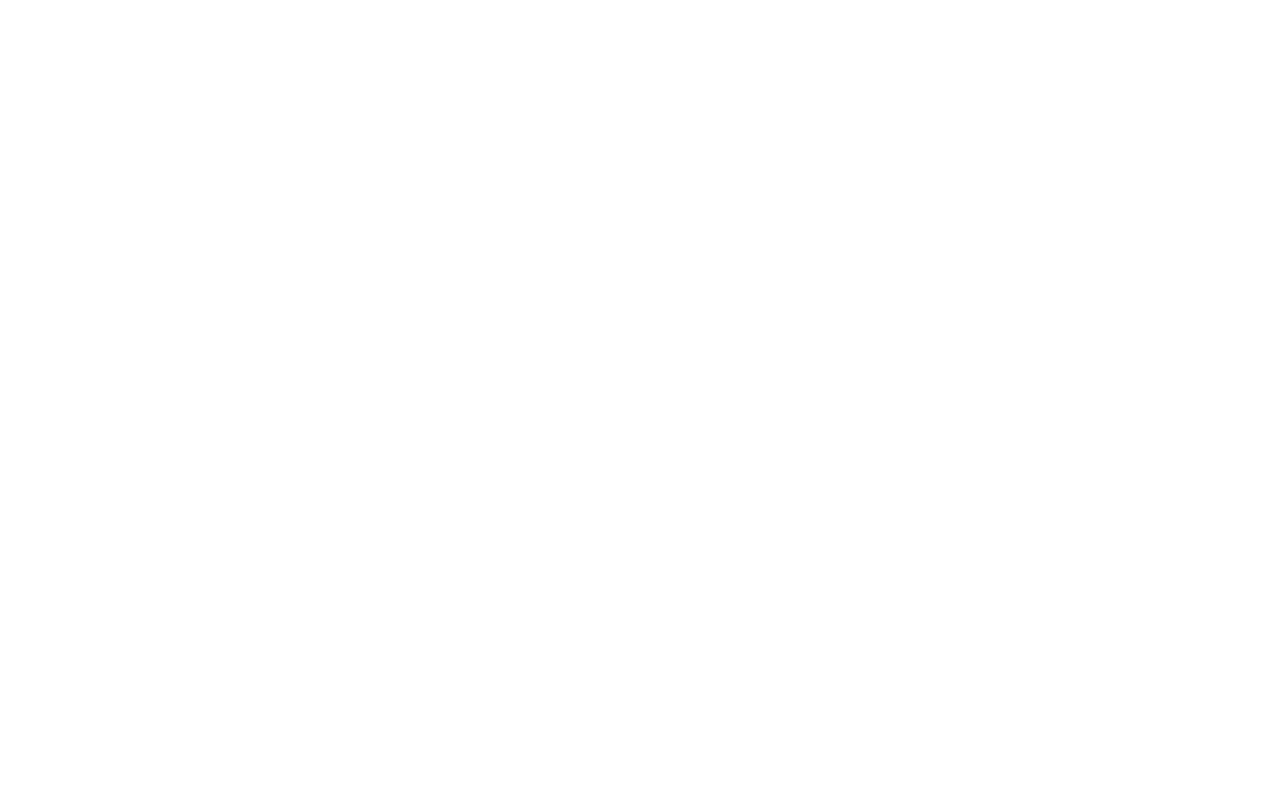
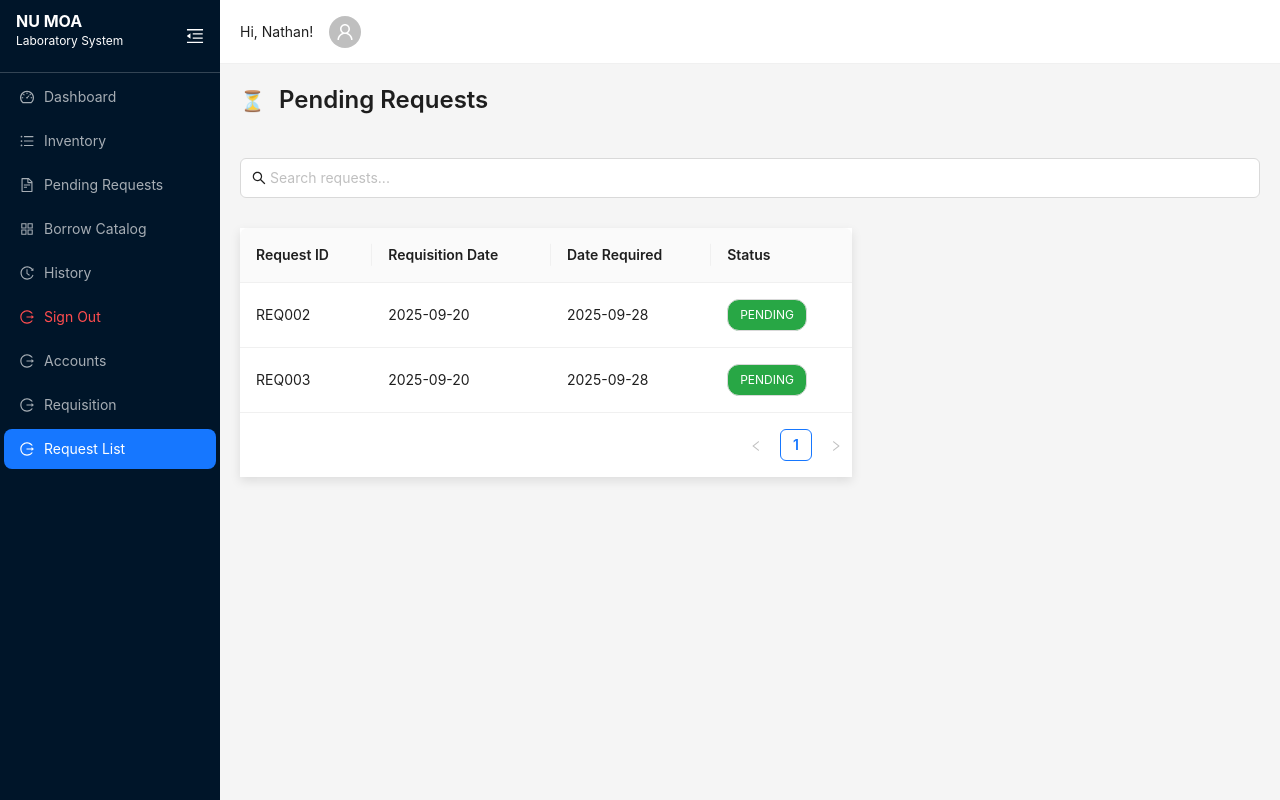
Before and after one commit to Blyn04/web-nuls, a React (Create React App) app: page /request-list in a window 1280 px wide. Before the commit this address had no page. Built offline with nearby package versions, Linux system fonts and the light colour scheme.

Commit message:
REQUEST LIST

```diff
--- a/src/components/AppController.js
+++ b/src/components/AppController.js
@@ -9,6 +9,7 @@
 import Profile from './Profile';
 import AccountManagement from './superAdmin/AccountManagement';
 import Requisition from './users/Requisition';
+import RequestList from './users/RequestList';
 
 const AppController = () => {
 
@@ -24,6 +25,7 @@
                 <Route path="/profile" element={<Profile />} />
                 <Route path="/accounts" element={<AccountManagement />} />
                 <Route path="/requisition" element={<Requisition />} />
+                <Route path="/request-list" element={<RequestList />} />
             </Routes>
         </BrowserRouter>
     )
--- a/src/components/SideBar.js
+++ b/src/components/SideBar.js
@@ -52,6 +52,10 @@
         setSelectedKey("8");
         break;
 
+      case "/request-list":
+        setSelectedKey("9");
+        break;
+
       default:
         setSelectedKey("1");
         break;
@@ -94,6 +98,10 @@
 
       case "8":
         navigate("/requisition", { replace: true });
+        break;
+
+      case "9":
+        navigate("/request-list", { replace: true });
         break;
 
       default:
@@ -190,6 +198,11 @@
             icon: <LogoutOutlined />,
             label: "Requisition",
           },
+          {
+            key: "9",
+            icon: <LogoutOutlined />,
+            label: "Request List",
+          },
         ]}
       />
     </Sider>
--- /dev/null
+++ b/src/components/styles/usersStyle/RequestList.css
@@ -0,0 +1,74 @@
+.pending-content {
+  padding: 20px;
+  background-color: #f5f5f5;
+  display: flex;
+  flex-direction: column;
+  gap: 20px;
+}
+
+.pending-header {
+  display: flex;
+  justify-content: space-between;
+  margin-bottom: 10px;
+}
+
+.icon-pending {
+  font-size: 20px;
+  margin-right: 8px;
+}
+
+.pending-main {
+  display: flex;
+  gap: 20px;
+}
+
+.pending-search {
+  margin-bottom: 10px;
+  width: 100%;
+  height: 40px;
+}
+
+.pending-table {
+  width: 60%;
+  background: white;
+  box-shadow: 0 4px 10px rgba(0, 0, 0, 0.1);
+}
+
+.status-btn {
+  background-color: #28a745;
+  color: white;
+  border-radius: 12px;
+  padding: 2px 12px;
+  font-size: 12px;
+}
+
+.details-card {
+  width: 40%;
+  box-shadow: 0 4px 12px rgba(0, 0, 0, 0.1);
+  border-top: 4px solid #28a745;
+}
+
+.details-header {
+  display: flex;
+  justify-content: space-between;
+  background-color: #28a745;
+  color: white;
+  padding: 10px;
+  font-size: 16px;
+  font-weight: bold;
+}
+
+.req-id {
+  font-style: italic;
+}
+
+.list-item {
+  display: flex;
+  justify-content: space-between;
+}
+
+.cancel-btn {
+  margin-top: 15px;
+  background-color: #ff4d4f;
+  border: none;
+}
--- /dev/null
+++ b/src/components/users/RequestList.js
@@ -0,0 +1,240 @@
+import React, { useState } from "react";
+import {
+  Layout,
+  Input,
+  Table,
+  Button,
+  Card,
+  List,
+  Typography,
+  Modal,
+  message,
+} from "antd";
+import { SearchOutlined, CloseOutlined } from "@ant-design/icons";
+import Sidebar from "../SideBar";
+import AppHeader from "../Header";
+import "../styles/usersStyle/RequestList.css";
+
+const { Content } = Layout;
+const { Title, Text } = Typography;
+
+const pendingRequests = [
+  {
+    id: "REQ002",
+    dateRequested: "2025-09-20",
+    dateRequired: "2025-09-28",
+    status: "PENDING",
+    requester: "Henreizh Nathan H. Aruta",
+    items: [
+      {
+        description: "Bond Paper",
+        itemId: "SPL02",
+        quantity: 20,
+        department: "MEDTECH",
+      },
+      {
+        description: "Paracetamol",
+        itemId: "SPL02",
+        quantity: 30,
+        department: "NURSING",
+      },
+    ],
+    message: "hello, may klase kami kc, we need these thx",
+  },
+  {
+    id: "REQ003",
+    dateRequested: "2025-09-20",
+    dateRequired: "2025-09-28",
+    status: "PENDING",
+    requester: "Henreizh Nathan H. Aruta",
+    items: [
+      {
+        description: "Bond Paper",
+        itemId: "SPL02",
+        quantity: 20,
+        department: "MEDTECH",
+      },
+      {
+        description: "Paracetamol",
+        itemId: "SPL02",
+        quantity: 30,
+        department: "NURSING",
+      },
+      {
+        description: "Syringe",
+        itemId: "SPL02",
+        quantity: 10,
+        department: "MEDTECH",
+      },
+      {
+        description: "Pen",
+        itemId: "SPL02",
+        quantity: 15,
+        department: "NURSING",
+      },
+    ],
+    message: "hello, may klase kami kc, we need these thx",
+  },
+];
+
+const columns = [
+  {
+    title: "Request ID",
+    dataIndex: "id",
+    key: "id",
+  },
+  {
+    title: "Requisition Date",
+    dataIndex: "dateRequested",
+    key: "dateRequested",
+  },
+  {
+    title: "Date Required",
+    dataIndex: "dateRequired",
+    key: "dateRequired",
+  },
+  {
+    title: "Status",
+    dataIndex: "status",
+    key: "status",
+    render: (status) => (
+      <Button type="text" className="status-btn">
+        {status}
+      </Button>
+    ),
+  },
+];
+
+const RequestList = () => {
+  const [selectedRequest, setSelectedRequest] = useState(null);
+  const [isCancelVisible, setIsCancelVisible] = useState(false);
+
+  const handleRowClick = (record) => {
+    setSelectedRequest(record);
+  };
+
+  const handleCancelRequest = () => {
+    message.success("Request successfully canceled!");
+    setSelectedRequest(null);
+    setIsCancelVisible(false);
+  };
+
+  return (
+    <Layout style={{ minHeight: "100vh" }}>
+      <Sidebar />
+
+      <Layout className="site-layout">
+        <AppHeader />
+        <Content className="pending-content">
+          <div className="pending-header">
+            <Title level={3}>
+              <span className="icon-pending">⏳</span> Pending Requests
+            </Title>
+          </div>
+
+          <div className="search-container">
+            <Input
+                placeholder="Search requests..."
+                prefix={<SearchOutlined />}
+                className="pending-search"
+                allowClear
+            />
+          </div>
+
+          <div className="pending-main">
+            <Table
+                columns={columns}
+                dataSource={pendingRequests}
+                rowKey="id"
+                onRow={(record) => ({
+                onClick: () => handleRowClick(record),
+                })}
+                className="pending-table"
+            />
+
+            {selectedRequest && (
+                <Card
+                title={
+                    <div className="details-header">
+                    <span>Details:</span>
+                    <span className="req-id">
+                        <strong>ID:</strong> {selectedRequest.id}
+                    </span>
+                    </div>
+                }
+                className="details-card"
+                >
+                <p>
+                    <strong>Requester:</strong> {selectedRequest.requester}
+                </p>
+                <p>
+                    <strong>Requisition Date:</strong> {selectedRequest.dateRequested}
+                </p>
+                <p>
+                    <strong>Date Required:</strong> {selectedRequest.dateRequired}
+                </p>
+
+                <Title level={5}>Requested Items:</Title>
+                <List
+                    size="small"
+                    bordered
+                    dataSource={selectedRequest.items}
+                    renderItem={(item, index) => (
+                    <List.Item className="list-item">
+                        <span>
+                        {index + 1}. {item.description}
+                        </span>
+                        <span>
+                        <strong>Item ID:</strong> {item.itemId}
+                        </span>
+                        <span>
+                        <strong>Qty:</strong> {item.quantity}
+                        </span>
+                        <span
+                        style={{
+                            color:
+                            item.department === "MEDTECH" ? "magenta" : "orange",
+                            fontWeight: "bold",
+                        }}
+                        >
+                        {item.department}
+                        </span>
+                    </List.Item>
+                    )}
+                />
+                <p style={{ marginTop: "15px" }}>
+                    <strong>Message:</strong>{" "}
+                    <em>{selectedRequest.message || "No message provided."}</em>
+                </p>
+
+                <Button
+                    type="primary"
+                    danger
+                    block
+                    icon={<CloseOutlined />}
+                    onClick={() => setIsCancelVisible(true)}
+                    className="cancel-btn"
+                >
+                    Cancel Request
+                </Button>
+                </Card>
+            )}
+            </div>
+
+          <Modal
+            title="Confirm Cancellation"
+            open={isCancelVisible}
+            onCancel={() => setIsCancelVisible(false)}
+            onOk={handleCancelRequest}
+            okText="Yes, Cancel"
+            cancelText="No"
+          >
+            <p>Are you sure you want to cancel this request?</p>
+          </Modal>
+        </Content>
+      </Layout>
+    </Layout>
+  );
+};
+
+export default RequestList;
```
Also changed, not shown: src/components/styles/usersStyle/ActivityLog.css (added), src/components/users/ActivityLog.js (added).
